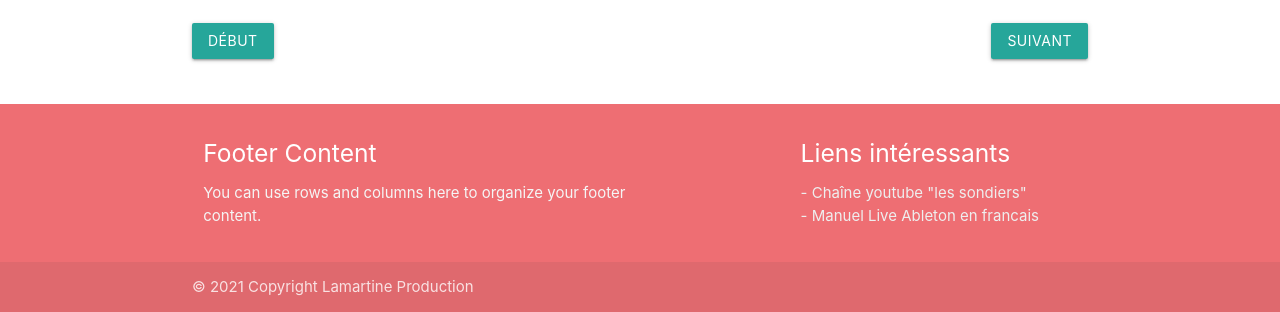
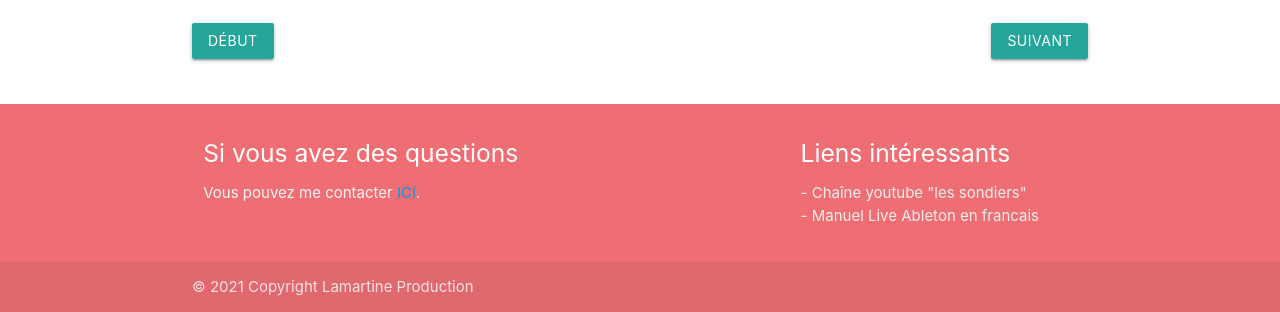
Before and after one commit to hotbread/blog_mao, a plain HTML site: page installation.html in a window 1280 px wide. Shown: the part 687-999 px from the top of the page. Drawn offline with nearby package versions, Linux system fonts and the light colour scheme.

Commit message:
mise à jour footer

```diff
--- a/installation.html
+++ b/installation.html
@@ -53,8 +53,8 @@
 		<div class="container">
 			<div class="row">
 				<div class="col l6 s12">
-					<h5 class="white-text">Footer Content</h5>
-					<p class="grey-text text-lighten-4">You can use rows and columns here to organize your footer content.</p>
+					<h5 class="white-text">Si vous avez des questions</h5>
+					<p class="grey-text text-lighten-4">Vous pouvez me contacter <a href="mailto:j_painchaud@orange.fr">ICI</a>.</p>
 				</div>
 				<div class="col l4 offset-l2 s12">
 					<h5 class="white-text">Liens intéressants</h5>
```
Also changed, not shown: interface.html (+2 -2 lines), parametre.html (+2 -2 lines), 1 other file.
